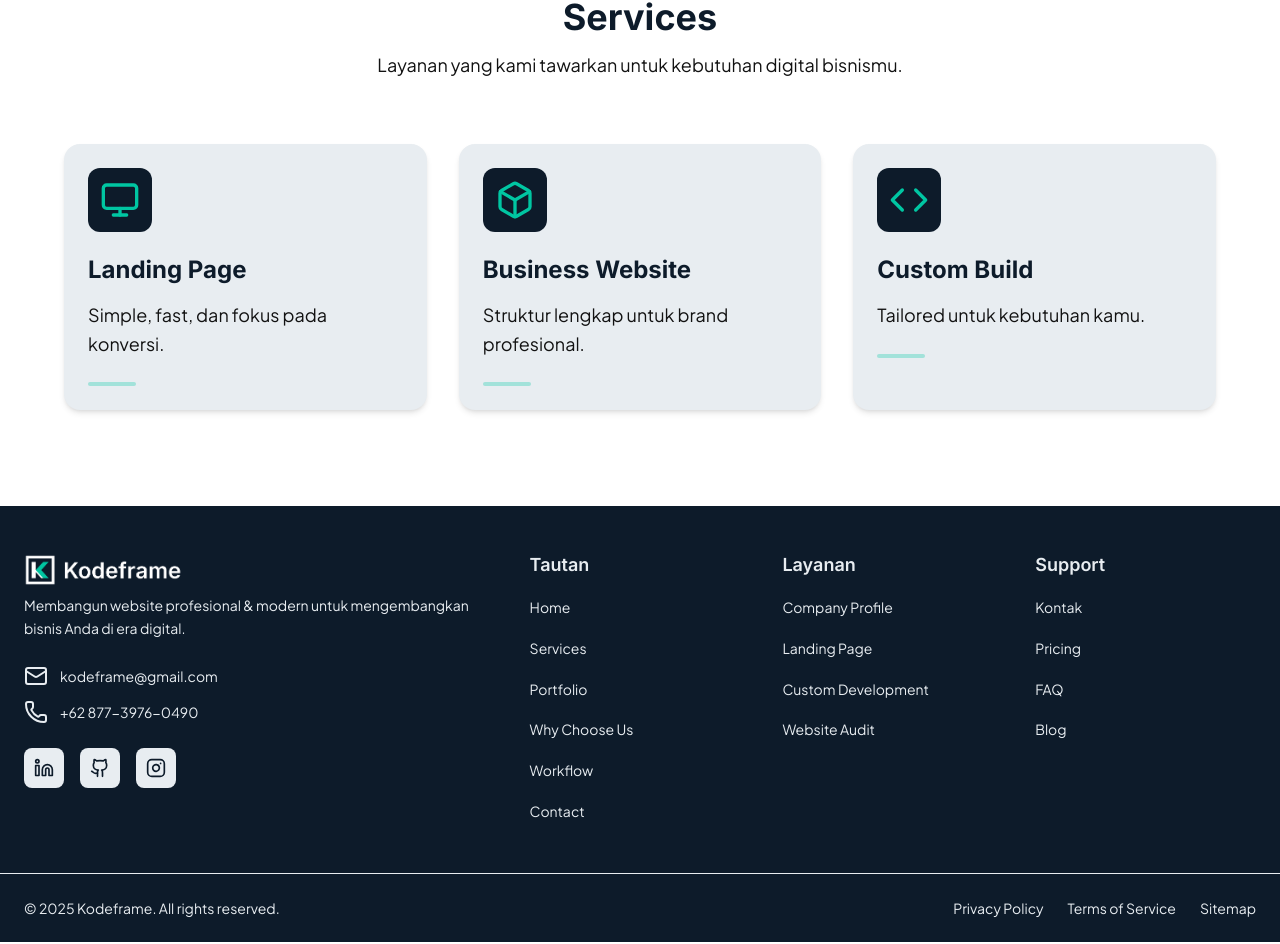
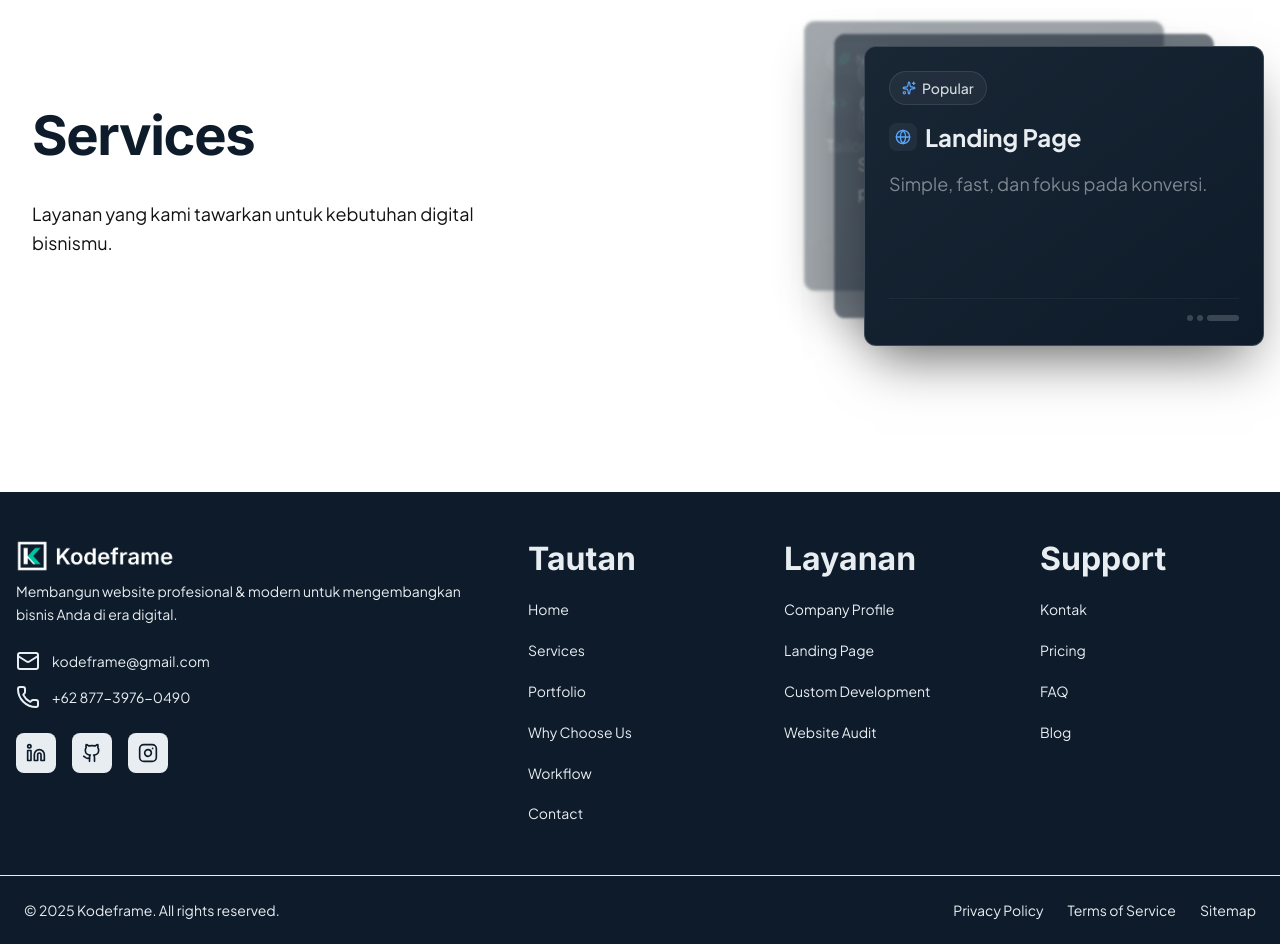
Before and after one commit to kode-frame/kodeframe, a Next.js app: page / in a window 1280 px wide. Shown: the part 900-1844 px from the top of the page. Built offline with nearby package versions, Linux system fonts and the light colour scheme.

Commit message:
test layout

```diff
--- a/app/globals.css
+++ b/app/globals.css
@@ -55,13 +55,44 @@ h1, h2, h3, h4, h5, h6 {
   color: var(--tech-navy);
 }
 
+h1 {
+  font-size: var(--h1);
+  /* Other h1 styles */
+}
+
+h2 {
+  font-size: var(--h2);
+  /* Other h2 styles */
+}
+
+h3 {
+  font-size: var(--h3);
+  /* Other h3 styles */
+}
+
+.small-text {
+  font-size: var(--small);
+  /* Other small text styles */
+}
+
 h1.text-hero {
   @apply text-soft-grey font-bold;
+  font-size: var(--h1);
   text-shadow: 0 2px 4px rgba(0, 0, 0, 0.2);
 }
 
+h3.text-card {
+  @apply text-soft-grey;
+  font-size: var(--h3);
+}
+
 h3.text-footer {
-  @apply text-soft-grey font-semibold;
+  @apply text-soft-grey;
+  font-size: var(--h3);
+}
+
+p.text-card {
+  @apply text-soft-grey/50;
 }
 
 p.text-hero {
--- a/app/page.tsx
+++ b/app/page.tsx
@@ -1,11 +1,13 @@
 import Hero from "@/components/section/hero";
 import Service from "@/components/section/service";
+import Test from "@/components/section/test";
 
 export default function Home() {
   return (
     <main className="grow overflow-x-hidden">
       <Hero />
-      <Service />
+      {/* <Service /> */}
+      <Test />
     </main>
   );
 }
--- a/components/layout/footer/Footer.tsx
+++ b/components/layout/footer/Footer.tsx
@@ -9,7 +9,7 @@ export default function Footer() {
   return (
     <footer className="bg-tech-navy text-soft-grey">
       {/* Main Footer Content */}
-      <div className="max-w-7xl mx-auto px-6 py-12">
+      <div className="max-w-7xl mx-auto px-4 py-12">
         <div className="grid grid-cols-1 md:grid-cols-2 lg:grid-cols-5 gap-8">
           {/* Brand Section */}
           <div className="lg:col-span-2">
--- a/components/layout/header/Header.tsx
+++ b/components/layout/header/Header.tsx
@@ -22,7 +22,7 @@ export default function Header() {
         isScrolled ? "bg-tech-navy md:bg-tech-navy/85 md:backdrop-blur-md shadow-lg" : "bg-transparent"
       }`}
     >
-      <div className="max-w-7xl mx-auto px-6 py-5">
+      <div className="max-w-7xl mx-auto px-4 py-5">
         <div className="flex items-center justify-between">
           {/* Logo */}
           <Logo />
--- a/components/section/hero/Hero.tsx
+++ b/components/section/hero/Hero.tsx
@@ -10,7 +10,7 @@ export default function Hero() {
   return (
     <section className="min-h-screen bg-tech-navy flex items-center justify-center relative overflow-hidden">
       <AnimatedLines />
-      <div className="max-w-7xl mx-auto px-6 pt-32 pb-24 relative z-10">
+      <div className="max-w-7xl mx-auto px-4 pt-32 pb-24 relative z-10">
         <div className="grid grid-cols-1 lg:grid-cols-2 gap-8 md:gap-12 items-center">
           <motion.div
             variants={container}
@@ -22,7 +22,7 @@ export default function Hero() {
             {/* Headline */}
             <motion.h1
               variants={fadeInUp}
-              className="text-4xl sm:text-5xl md:text-6xl lg:text-7xl text-hero mb-4 md:mb-6"
+              className="text-hero mb-4 md:mb-6"
             >
               {HERO_SECTION.headline}
             </motion.h1>
--- a/components/section/service/constants.tsx
+++ b/components/section/service/constants.tsx
@@ -1,4 +1,4 @@
-import { Box, Code, Monitor } from "lucide-react";
+import { Box, Code, Globe, Layers, Monitor } from "lucide-react";
 import { ServiceProps, ServiceSection } from "./types";
 
 export const SERVICE_SECTION: ServiceSection = {
@@ -8,18 +8,27 @@ export const SERVICE_SECTION: ServiceSection = {
 
 export const SERVICES: ServiceProps[] = [
   {
-    icon: <Monitor size={48} />,
+    id: 1,
+    badge: "Popular",
+    icon: <Globe className="w-4 h-4" />,
     title: "Landing Page",
-    description: "Simple, fast, dan fokus pada konversi."
+    description: "Simple, fast, dan fokus pada konversi.",
+    color: "text-blue-400",
   },
   {
-    icon: <Box size={48} />,
+    id: 2,
+    badge: "Featured",
+    icon: <Layers className="w-4 h-4" />,
     title: "Business Website",
-    description: "Struktur lengkap untuk brand profesional."
+    description: "Struktur lengkap untuk brand profesional.",
+    color: "text-indigo-400",
   },
   {
-    icon: <Code size={48} />,
+    id: 3,
+    badge: "New",
+    icon: <Code className="w-4 h-4" />,
     title: "Custom Build",
-    description: "Tailored untuk kebutuhan kamu."
+    description: "Tailored untuk kebutuhan kamu.",
+    color: "text-emerald-400"
   }
 ];
--- /dev/null
+++ b/components/section/test.tsx
@@ -0,0 +1,185 @@
+"use client";
+
+import { motion, AnimatePresence } from "framer-motion";
+import { Sparkles } from "lucide-react";
+import { useState, useEffect } from "react";
+import { SERVICE_SECTION, SERVICES } from "./service/constants";
+import { container, fadeInUp } from "@/lib/animations/fadeInUp";
+
+export default function Home() {
+  const [activeIndex, setActiveIndex] = useState(2); // Start with the top card (last index)
+
+  useEffect(() => {
+    const interval = setInterval(() => {
+      setActiveIndex((prev) => (prev + 1) % SERVICES.length);
+    }, 3000); // Auto-cycle every 3 seconds
+
+    return () => clearInterval(interval);
+  }, []);
+
+  // Reorder services based on active index to simulate the infinite stack
+  // We want the activeIndex to be the "top" card.
+
+  return (
+    <section id="services" className="bg-white">
+      <motion.div
+        variants={container}
+        initial="hidden"
+        whileInView="visible"
+        viewport={{ once: true, amount: 0.5 }}
+        className="max-w-7xl mx-auto px-4 md:px-8 py-12 md:py-24">
+        <div className="grid md:grid-cols-2 gap-8 lg:gap-8 items-center">
+          {/* Left Column: Content */}
+          <div className="space-y-8"
+          >
+            <motion.h1
+              variants={fadeInUp}
+              className="tracking-tight">
+              {SERVICE_SECTION.title}
+            </motion.h1>
+
+            <motion.p
+              variants={fadeInUp}
+              className="leading-relaxed max-w-lg mb-8">
+              {SERVICE_SECTION.subtitle}
+            </motion.p>
+          </div>
+
+          {/* Right Column: Stacked Cards (Dark Mode Style) */}
+          <div className="w-full h-70 lg:h-100 flex items-center justify-center lg:justify-end perspective-1000">
+            <motion.div
+              variants={fadeInUp}
+              className="relative max-w-md w-full h-50 flex items-center justify-center"
+            >
+              <AnimatePresence mode="popLayout">
+                {SERVICES.map((service, i) => {
+                  // Calculate relative index for circular display
+                  // activeIndex is the front card
+
+                  // We want to show 3 cards.
+                  // Let's just hardcode the logic to match the screenshot "stack" feel
+                  // The "active" one is front. The previous ones are behind.
+
+                  // Simple distance logic
+                  const offset = (i - activeIndex + SERVICES.length) % SERVICES.length;
+
+                  // We only want to show 3 cards visually effectively?
+                  // Let's use a simpler stack approach where we map specific positions based on offset
+
+                  // 0 = Front
+                  // 1 = Middle
+                  // 2 = Back
+
+                  // If we have more cards, we'd hide the others. Since we have 3, it's perfect.
+                  // Wait, offset 0 is active. offset 1 is "next" (behind?). offset 2 is "prev" (behind further?)
+
+                  // In the screenshot:
+                  // Front card: "New"
+                  // Middle card (behind left): "Popular"
+                  // Back card (behind further left): "Featured"
+
+                  // So the stack goes back-left.
+
+                  let zIndex = 0;
+                  let x = 0;
+                  let y = 0;
+                  let scale = 1;
+                  let opacity = 1;
+                  let blur = 0;
+
+                  if (offset === 0) {
+                    // Front
+                    zIndex = 30;
+                    x = 40; // Shifted right slightly to match screenshot composition
+                    y = 0;
+                    scale = 1;
+                    opacity = 1;
+                  } else if (offset === 1) {
+                    // Middle (Behind) - "Next" in array, but visually "Behind"
+                    zIndex = 20;
+                    x = 0;
+                    y = -20;
+                    scale = 0.95;
+                    opacity = 0.6;
+                    blur = 1;
+                  } else if (offset === 2) {
+                    // Back (Furthest)
+                    zIndex = 10;
+                    x = -40;
+                    y = -40;
+                    scale = 0.9;
+                    opacity = 0.4;
+                    blur = 2;
+                  }
+
+                  return (
+                    <motion.div
+                      key={service.id}
+                      initial={false}
+                      animate={{
+                        zIndex,
+                        x,
+                        y,
+                        scale,
+                        opacity,
+                        filter: `blur(${blur}px)`
+                      }}
+                      transition={{
+                        duration: 0.4,
+                        ease: [0.32, 0.72, 0, 1]
+                      }}
+                      className="absolute w-70 lg:w-100 aspect-4/3 bg-tech-navy rounded-xl border border-white/20 shadow-2xl p-6 flex flex-col justify-between overflow-hidden"
+                      style={{
+                        boxShadow: '0 25px 50px -12px rgba(0, 0, 0, 0.5)'
+                      }}
+                    >
+
+                      {/* Card Content */}
+                      <div className="space-y-4">
+                        {/* Header Badge */}
+                        <div className="flex items-center gap-2">
+                          <div className={`flex items-center gap-1.5 px-3 py-1.5 rounded-full bg-soft-grey/5 border border-soft-grey/10 w-fit`}>
+                            <Sparkles className={`w-3.5 h-3.5 ${service.color}`} />
+                            <span className="text-soft-grey/90 text-sm font-medium">{service.badge}</span>
+                          </div>
+                        </div>
+
+                        {/* Main Title */}
+                        <div>
+                          <div className="flex items-center gap-2 mb-1 lg:mb-4">
+                            <div className={`p-1.5 rounded-lg bg-white/5 ${service.color}`}>
+                              {service.icon}
+                            </div>
+                            <div className="text-xl lg:text-2xl font-bold text-soft-grey">
+                              {service.title}
+                            </div>
+                          </div>
+                          <div className="text-soft-grey/50 leading-relaxed line-clamp-2">
+                            {service.description}
+                          </div>
+                        </div>
+                      </div>
+
+                      {/* Footer */}
+                      <div className="pt-4 border-t border-soft-grey/5 flex items-center justify-between">
+                        <div></div>
+                        <div className="flex gap-1">
+                          <div className="w-1.5 h-1.5 rounded-full bg-soft-grey/20" />
+                          <div className="w-1.5 h-1.5 rounded-full bg-soft-grey/20" />
+                          <div className="w-8 h-1.5 rounded-full bg-soft-grey/20" />
+                          </div>
+                        </div>
+
+                      {/* Glass gradient overlay */}
+                      <div className="absolute inset-0 bg-linear-to-br from-white/5 to-transparent pointer-events-none" />
+                    </motion.div>
+                  );
+                })}
+              </AnimatePresence>
+            </motion.div>
+          </div>
+        </div>
+      </motion.div>
+    </section>
+  );
+}
--- a/components/ui/card/cardContent.tsx
+++ b/components/ui/card/cardContent.tsx
@@ -6,7 +6,7 @@ export function CardContent({
 }: React.HTMLAttributes<HTMLDivElement>) {
   return (
     <div
-      className={cn("px-6 pb-6 text-sm text-slate-600", className)}
+      className={cn("px-4 pb-6 text-sm text-slate-600", className)}
       {...props}
     />
   );
```
Also changed, not shown: components/section/service/types.ts (+8 -5 lines).
